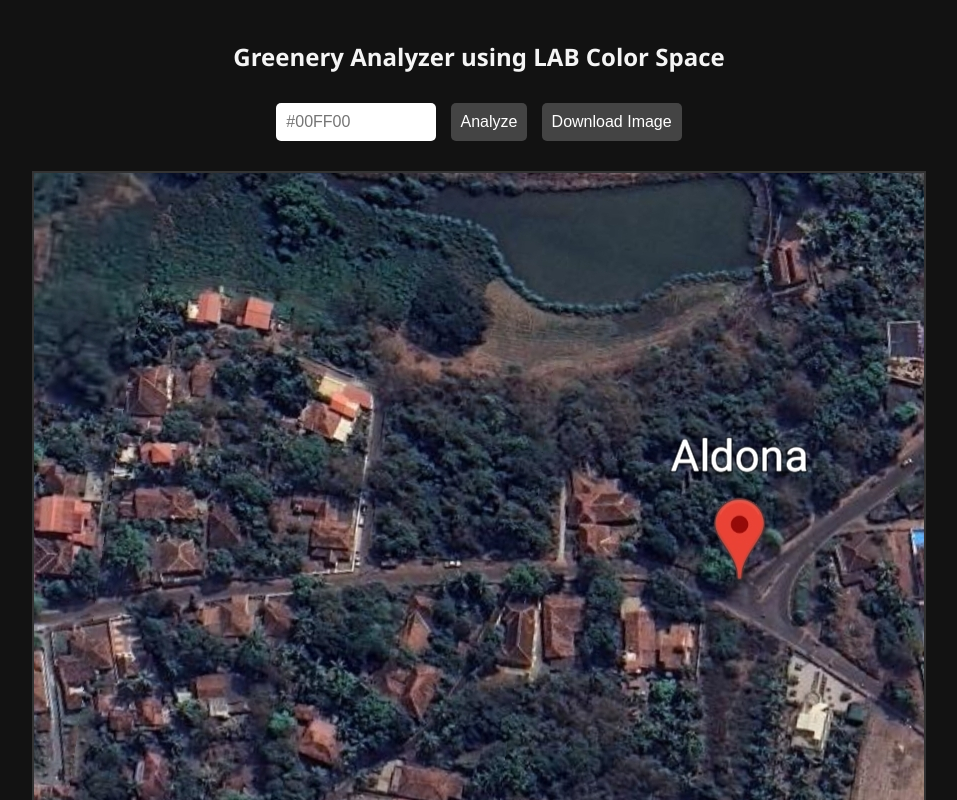
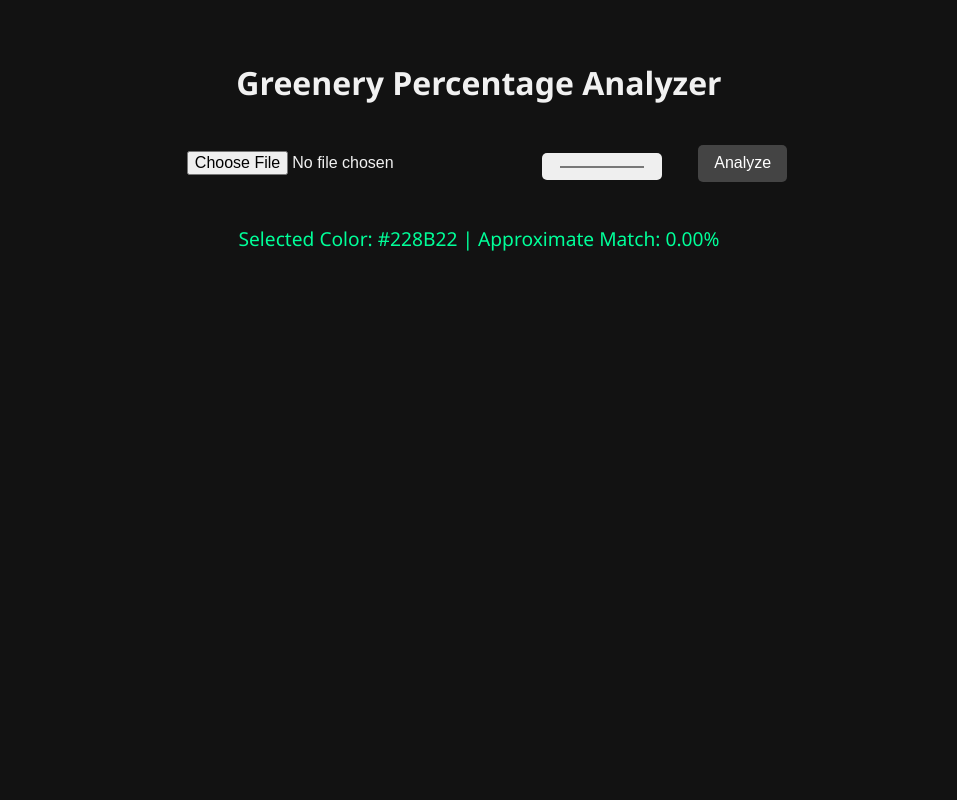
Before and after one commit to travelwithchef/Testing, a plain HTML site: page index.html in a window 1280 px wide. Both pictures are taken after a click on the button "Analyze". Shown: the top 800 px of the page, without its empty margins (161-1118 px from the left). Drawn offline with Linux system fonts and the light colour scheme.

Commit message:
Update index.html updated

```diff
--- a/index.html
+++ b/index.html
@@ -1,146 +1,153 @@
-<!DOCTYPE html><html lang="en">
+<!DOCTYPE html>
+<html lang="en">
 <head>
   <meta charset="UTF-8" />
-  <title>Greenery Analyzer (LAB Version)</title>
+  <meta name="viewport" content="width=device-width, initial-scale=1.0"/>
+  <title>Greenery Analysis</title>
   <style>
     body {
       background-color: #121212;
-      color: #e0e0e0;
+      color: #f1f1f1;
       font-family: 'Segoe UI', sans-serif;
       text-align: center;
-      margin: 0;
-      padding: 20px;
-    }
-    h2 {
-      color: #f5f5f5;
-    }
-    #canvas {
-      border: 2px solid #333;
-      margin-top: 20px;
-      max-width: 100%;
+      padding: 2rem;
     }
     input, button {
-      padding: 10px;
-      font-size: 16px;
-      margin: 10px 5px;
+      margin: 1rem;
+      padding: 0.6rem 1rem;
+      font-size: 1rem;
+      border: none;
       border-radius: 5px;
-      border: none;
     }
-    input {
-      width: 140px;
-      text-transform: uppercase;
+    #colorInput {
+      width: 120px;
+      cursor: pointer;
     }
     button {
       background-color: #444;
-      color: white;
+      color: #fff;
       cursor: pointer;
     }
     button:hover {
       background-color: #666;
     }
-    #resultText {
-      margin-top: 20px;
-      font-size: 18px;
-      color: #aaffaa;
+    canvas {
+      margin-top: 2rem;
+      border: 2px solid #555;
+      max-width: 100%;
+    }
+    .result {
+      margin-top: 1.5rem;
+      font-size: 1.2rem;
+      color: #00ff99;
     }
   </style>
 </head>
 <body>
-  <h2>Greenery Analyzer using LAB Color Space</h2>
-  <input id="colorInput" type="text" placeholder="#00FF00" maxlength="7" />
-  <button id="analyzeBtn">Analyze</button>
-  <button id="downloadBtn">Download Image</button>
-  <br />
-  <canvas id="canvas"></canvas>
-  <div id="resultText"></div>  <script>
+
+  <h1>Greenery Percentage Analyzer</h1>
+
+  <input type="file" id="imageUpload" accept="image/*" />
+  <input type="color" id="colorInput" value="#228B22" />
+  <button onclick="analyzeColor()">Analyze</button>
+
+  <div class="result" id="outputText">Upload an image and pick a color to begin.</div>
+  <canvas id="canvas" style="display:none;"></canvas>
+
+  <script>
+    const imageInput = document.getElementById('imageUpload');
+    const colorInput = document.getElementById('colorInput');
     const canvas = document.getElementById('canvas');
     const ctx = canvas.getContext('2d');
-    const img = new Image();
-    img.crossOrigin = "anonymous";
-    img.src = "aldona-greenery.jpg";
+    let image = new Image();
 
-    function hexToRgb(hex) {
+    imageInput.addEventListener('change', function(e) {
+      const reader = new FileReader();
+      reader.onload = function(event) {
+        image.onload = function() {
+          canvas.width = image.width;
+          canvas.height = image.height;
+          ctx.drawImage(image, 0, 0);
+          canvas.style.display = 'block';
+        };
+        image.src = event.target.result;
+      };
+      reader.readAsDataURL(e.target.files[0]);
+    });
+
+    function hexToRGB(hex) {
       hex = hex.replace('#', '');
-      if (hex.length === 3) {
-        hex = hex.split('').map(h => h + h).join('');
-      }
       const bigint = parseInt(hex, 16);
       return {
         r: (bigint >> 16) & 255,
         g: (bigint >> 8) & 255,
-        b: bigint & 255,
+        b: bigint & 255
       };
     }
 
-    function rgbToLab({r, g, b}) {
-      let [R, G, B] = [r/255, g/255, b/255].map(c =>
-        c > 0.04045 ? Math.pow((c + 0.055)/1.055, 2.4) : c/12.92
-      );
-      let X = R * 0.4124 + G * 0.3576 + B * 0.1805;
-      let Y = R * 0.2126 + G * 0.7152 + B * 0.0722;
-      let Z = R * 0.0193 + G * 0.1192 + B * 0.9505;
-      [X, Y, Z] = [X, Y, Z].map(v => v / [0.95047, 1, 1.08883][['X','Y','Z'].indexOf(v)]);
-      [X, Y, Z] = [X, Y, Z].map(t => t > 0.008856 ? Math.cbrt(t) : (7.787 * t + 16/116));
-      return {
-        L: 116 * Y - 16,
-        A: 500 * (X - Y),
-        B: 200 * (Y - Z),
-      };
+    function rgbToLab({ r, g, b }) {
+      function pivot(n) {
+        return n > 0.008856 ? Math.pow(n, 1/3) : (7.787 * n) + 16/116;
+      }
+
+      r /= 255; g /= 255; b /= 255;
+      r = r > 0.04045 ? Math.pow((r + 0.055) / 1.055, 2.4) : r / 12.92;
+      g = g > 0.04045 ? Math.pow((g + 0.055) / 1.055, 2.4) : g / 12.92;
+      b = b > 0.04045 ? Math.pow((b + 0.055) / 1.055, 2.4) : b / 12.92;
+
+      const x = (r * 0.4124 + g * 0.3576 + b * 0.1805) / 0.95047;
+      const y = (r * 0.2126 + g * 0.7152 + b * 0.0722) / 1.00000;
+      const z = (r * 0.0193 + g * 0.1192 + b * 0.9505) / 1.08883;
+
+      const L = (116 * pivot(y)) - 16;
+      const a = 500 * (pivot(x) - pivot(y));
+      const bVal = 200 * (pivot(y) - pivot(z));
+      return { L, a, b: bVal };
     }
 
-    let originalImageData;
-    img.onload = () => {
-      canvas.width = img.width;
-      canvas.height = img.height;
-      ctx.drawImage(img, 0, 0);
-      originalImageData = ctx.getImageData(0, 0, canvas.width, canvas.height);
-    };
+    function deltaE(lab1, lab2) {
+      return Math.sqrt(
+        Math.pow(lab1.L - lab2.L, 2) +
+        Math.pow(lab1.a - lab2.a, 2) +
+        Math.pow(lab1.b - lab2.b, 2)
+      );
+    }
 
-    document.getElementById('analyzeBtn').addEventListener('click', () => {
-      const hex = document.getElementById('colorInput').value.trim();
-      if (!/^#([0-9A-F]{3}){1,2}$/i.test(hex)) {
-        alert('Please enter a valid hex code.');
+    function analyzeColor() {
+      if (!canvas.width || !canvas.height) {
+        alert("Please upload an image first.");
         return;
       }
-      const targetRGB = hexToRgb(hex);
-      const targetLAB = rgbToLab(targetRGB);
 
-      const imageData = ctx.createImageData(originalImageData);
-      imageData.data.set(originalImageData.data);
+      const hex = colorInput.value;
+      const targetRGB = hexToRGB(hex);
+      const targetLab = rgbToLab(targetRGB);
+
+      const imageData = ctx.getImageData(0, 0, canvas.width, canvas.height);
       const data = imageData.data;
 
-      let totalPixels = 0;
-      let matchedPixels = 0;
+      let matchCount = 0;
+      const totalPixels = canvas.width * canvas.height;
+      const threshold = 40; // LAB Delta E threshold
 
       for (let i = 0; i < data.length; i += 4) {
-        const rgb = { r: data[i], g: data[i + 1], b: data[i + 2] };
-        const lab = rgbToLab(rgb);
+        const r = data[i];
+        const g = data[i + 1];
+        const b = data[i + 2];
+        const alpha = data[i + 3];
+        if (alpha < 125) continue;
 
-        const dE = Math.sqrt(
-          Math.pow(lab.L - targetLAB.L, 2) +
-          Math.pow(lab.A - targetLAB.A, 2) +
-          Math.pow(lab.B - targetLAB.B, 2)
-        );
-
-        if (dE < 15) { // LAB DeltaE threshold
-          matchedPixels++;
-        } else {
-          const gray = 0.3 * rgb.r + 0.59 * rgb.g + 0.11 * rgb.b;
-          data[i] = data[i + 1] = data[i + 2] = gray;
+        const pixelLab = rgbToLab({ r, g, b });
+        const diff = deltaE(pixelLab, targetLab);
+        if (diff <= threshold) {
+          matchCount++;
         }
-        totalPixels++;
       }
 
-      ctx.putImageData(imageData, 0, 0);
-      const percentage = ((matchedPixels / totalPixels) * 100).toFixed(2);
-      document.getElementById('resultText').textContent = `Match: ${percentage}% of the image`;
-    });
-
-    document.getElementById('downloadBtn').addEventListener('click', () => {
-      const link = document.createElement('a');
-      link.download = 'analyzed-image.png';
-      link.href = canvas.toDataURL();
-      link.click();
-    });
-  </script></body>
+      const percent = ((matchCount / totalPixels) * 100).toFixed(2);
+      document.getElementById('outputText').textContent =
+        `Selected Color: ${hex.toUpperCase()} | Approximate Match: ${percent}%`;
+    }
+  </script>
+</body>
 </html>
```
